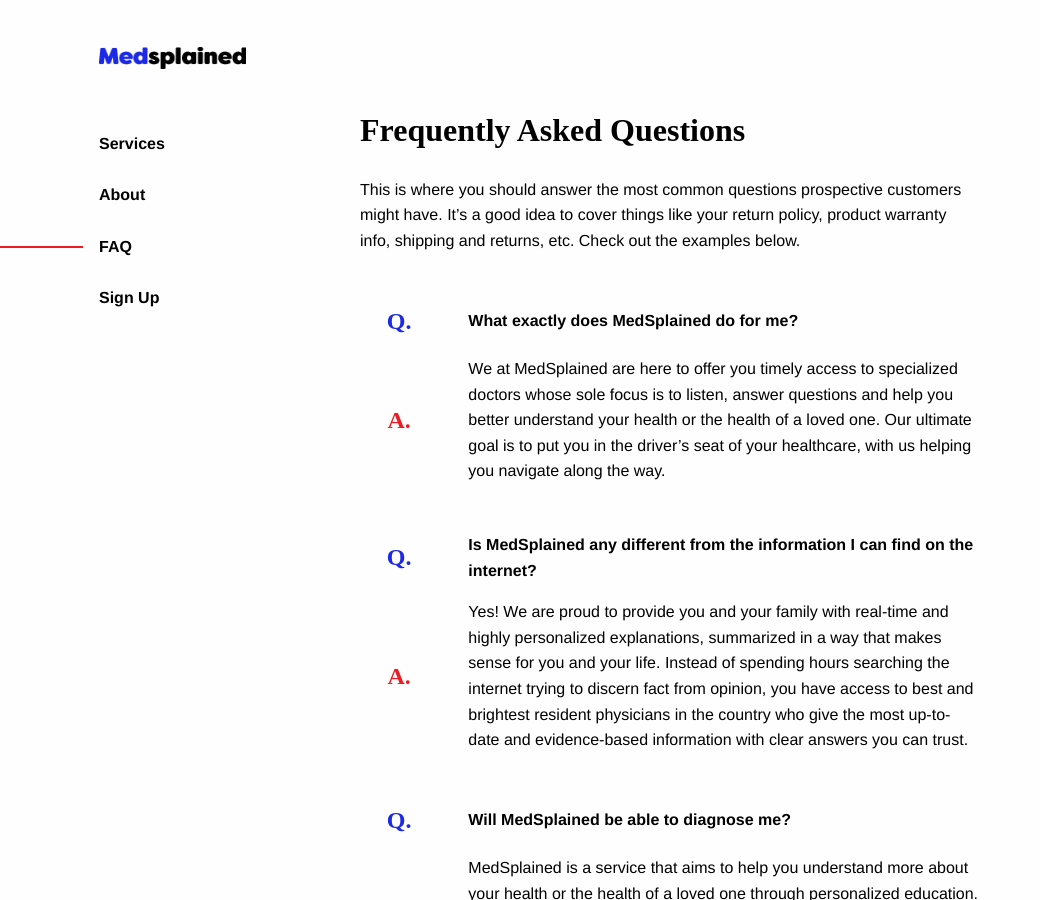
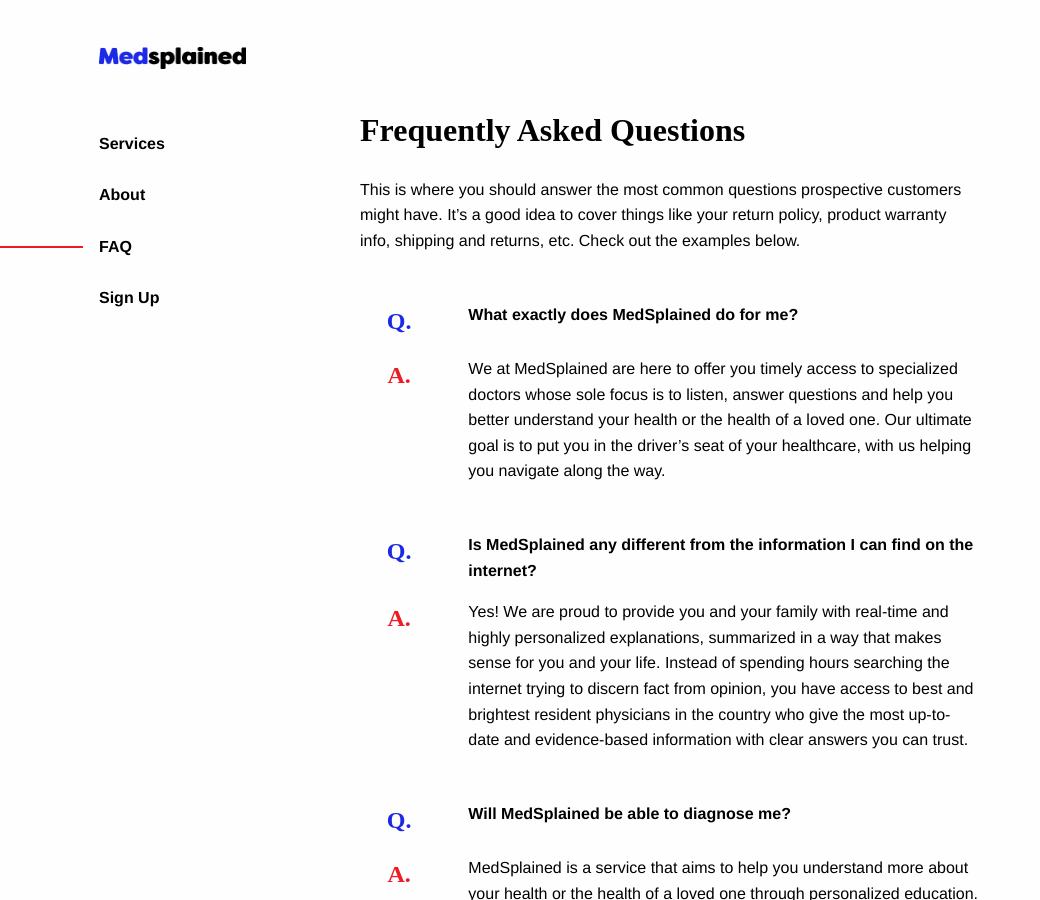
Before and after one commit to mpm-first/_medsplained, a Jekyll site: the page built from faq.html, in a window 1280 px wide and 900 px high. Shown: the whole window, without its empty margins (0-1040 px from the left). Built offline with Jekyll 4.4.1, drawn with Linux system fonts in a browser that asks for light colours.

```diff
--- a/faq.html
+++ b/faq.html
@@ -21,7 +21,7 @@
   </div>
 
   <div class="grid-container margin-top-2">
-    <div class="grid-x grid-margin-x align-middle">
+    <div class="grid-x grid-margin-x">
       <div class="cell large-2 text-center">
         <p class="q">Q.</p>
       </div>
@@ -29,7 +29,7 @@
         <p><strong>What exactly does MedSplained do for me?</strong></p>
       </div>
     </div>
-    <div class="grid-x grid-margin-x align-middle">
+    <div class="grid-x grid-margin-x">
       <div class="cell large-2 text-center">
         <p class="a">A.</p>
       </div>
@@ -40,7 +40,7 @@
   </div>
 
   <div class="grid-container margin-top-2">
-    <div class="grid-x grid-margin-x align-middle">
+    <div class="grid-x grid-margin-x">
       <div class="cell large-2 text-center">
         <p class="q">Q.</p>
       </div>
@@ -48,7 +48,7 @@
         <p><strong>Is MedSplained any different from the information I can find on the internet?</strong></p>
       </div>
     </div>
-    <div class="grid-x grid-margin-x align-middle">
+    <div class="grid-x grid-margin-x">
       <div class="cell large-2 text-center">
         <p class="a">A.</p>
       </div>
@@ -59,7 +59,7 @@
   </div>
 
   <div class="grid-container margin-top-2">
-    <div class="grid-x grid-margin-x align-middle">
+    <div class="grid-x grid-margin-x">
       <div class="cell large-2 text-center">
         <p class="q">Q.</p>
       </div>
@@ -67,7 +67,7 @@
         <p><strong>Will MedSplained be able to diagnose me?</strong></p>
       </div>
     </div>
-    <div class="grid-x grid-margin-x align-middle">
+    <div class="grid-x grid-margin-x">
       <div class="cell large-2 text-center">
         <p class="a">A.</p>
       </div>
@@ -78,7 +78,7 @@
   </div>
 
   <div class="grid-container margin-top-2">
-    <div class="grid-x grid-margin-x align-middle">
+    <div class="grid-x grid-margin-x">
       <div class="cell large-2 text-center">
         <p class="q">Q.</p>
       </div>
@@ -86,7 +86,7 @@
         <p><strong>Will MedSplained offer any medical advice or treatment?</strong></p>
       </div>
     </div>
-    <div class="grid-x grid-margin-x align-middle">
+    <div class="grid-x grid-margin-x">
       <div class="cell large-2 text-center">
         <p class="a">A.</p>
       </div>
@@ -97,7 +97,7 @@
   </div>
 
   <div class="grid-container margin-top-2">
-    <div class="grid-x grid-margin-x align-middle">
+    <div class="grid-x grid-margin-x">
       <div class="cell large-2 text-center">
         <p class="q">Q.</p>
       </div>
@@ -105,7 +105,7 @@
         <p><strong>Can I ask questions on behalf of a loved one who I am concerned about?</strong></p>
       </div>
     </div>
-    <div class="grid-x grid-margin-x align-middle">
+    <div class="grid-x grid-margin-x">
       <div class="cell large-2 text-center">
         <p class="a">A.</p>
       </div>
@@ -116,7 +116,7 @@
   </div>
 
   <div class="grid-container margin-top-2">
-    <div class="grid-x grid-margin-x align-middle">
+    <div class="grid-x grid-margin-x">
       <div class="cell large-2 text-center">
         <p class="q">Q.</p>
       </div>
@@ -124,7 +124,7 @@
         <p><strong>How often can I reach out to MedSplained?</strong></p>
       </div>
     </div>
-    <div class="grid-x grid-margin-x align-middle">
+    <div class="grid-x grid-margin-x">
       <div class="cell large-2 text-center">
         <p class="a">A.</p>
       </div>
```
Also changed, not shown: about.html (+6 -1 lines).
